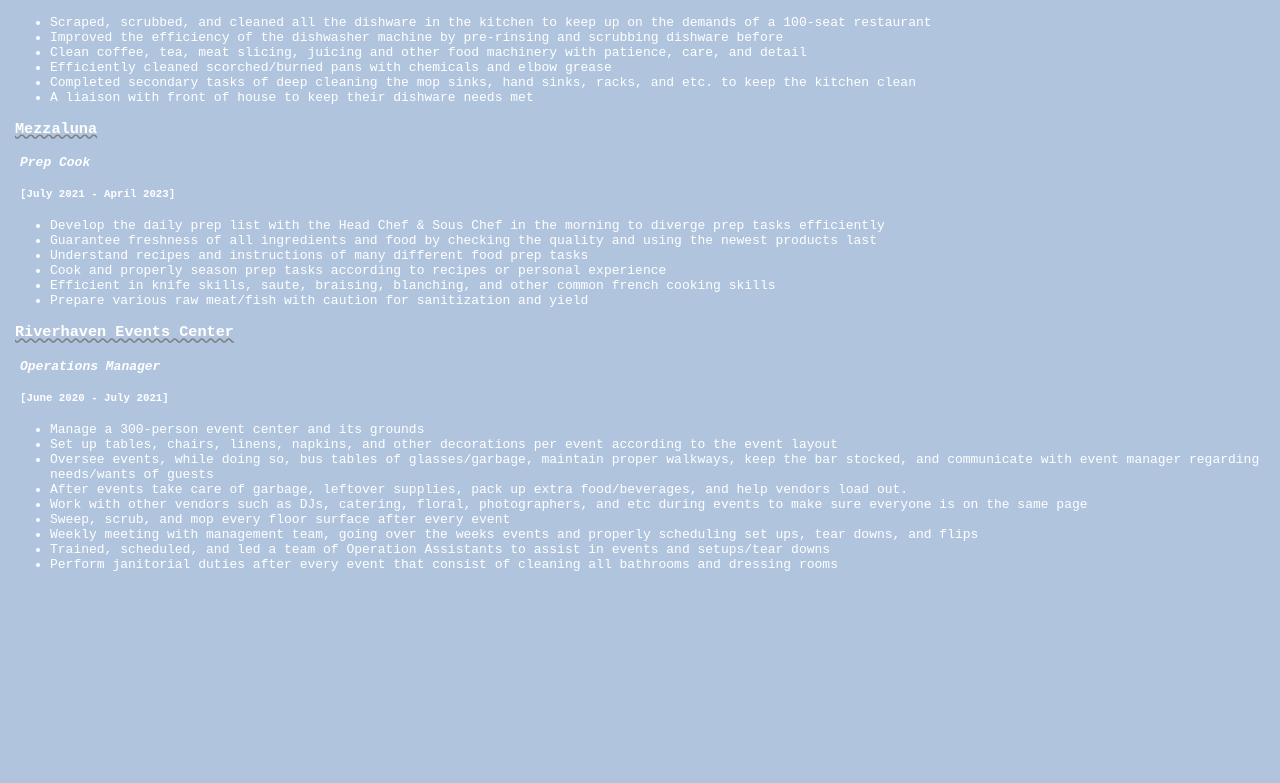
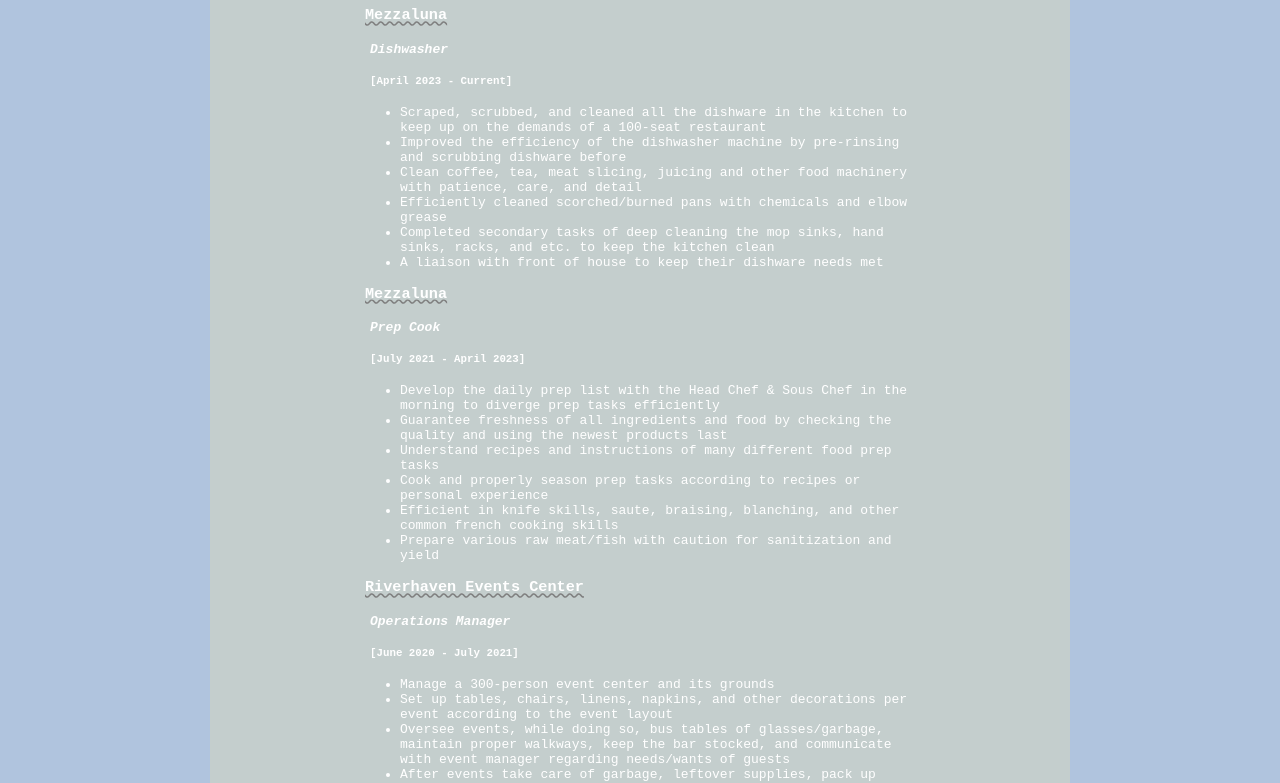
Before and after one commit to RileyDu/rileydu.github.io, a plain HTML site: page index.html in a window 1280 px wide. Shown: the part 329-1112 px from the top of the page. Before the commit the page ends 914 px from the top, so only its background shows below. Drawn offline with Linux system fonts and the light colour scheme.

Commit message:
Update style.css

```diff
--- a/style.css
+++ b/style.css
@@ -39,3 +39,13 @@ h5 {
 .jobexp {
 
 }
+
+.container {
+    margin-top: 20px;
+    margin-left: 200px;
+    margin-right: 200px;
+    padding: 10px 150px 10px 150px;
+    border-radius: 15px;
+    background-color: #C4CECD;
+    text-align: left;
+}
```
